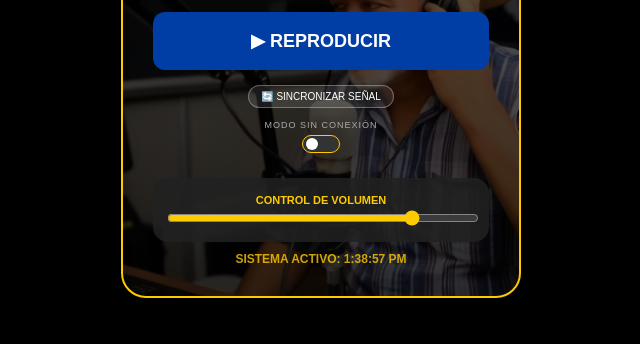
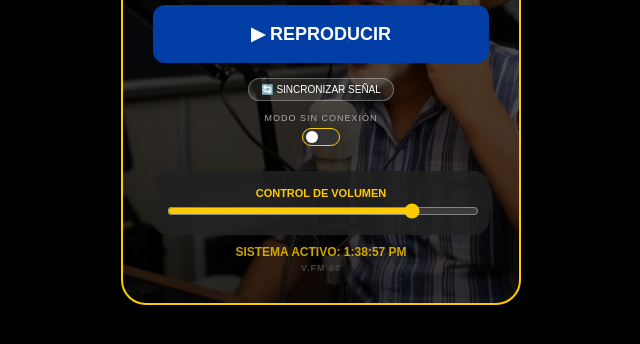
Before and after one commit to miempresaprotik/FM-Center-Venezuela-, a plain HTML site: page index.html in a window 1280 px wide. Shown: the part 346-690 px from the top of the page, without its empty margins (319-959 px from the left). Drawn offline with Linux system fonts and the light colour scheme; no server answers.

Commit message:
Update index.html

```diff
--- a/index.html
+++ b/index.html
@@ -25,6 +25,9 @@
         .vol-container { margin-top: 25px; background: rgba(34, 34, 34, 0.85); padding: 12px; border-radius: 15px; width: 100%; box-sizing: border-box; }
         input[type=range] { width: 100%; cursor: pointer; accent-color: #fecb00; }
         #reloj-mini { font-size: 12px; color: #fecb00; margin-top: 10px; font-weight: bold; opacity: 0.8; }
+
+        /* TU VERSION DISCRETA */
+        #ver-tag { font-size: 9px; color: #444; margin-top: 4px; letter-spacing: 1px; font-weight: bold; }
 
         .reserva-cont { margin-top: 12px; display: flex; flex-direction: column; align-items: center; gap: 5px; }
         .reserva-label { font-size: 9px; color: #aaa; letter-spacing: 1px; text-transform: uppercase; }
@@ -61,6 +64,7 @@
         <input type="range" id="volumen" min="0" max="1" step="0.1" value="0.8" oninput="ajustarVolumenManual(this.value)">
     </div>
     <div id="reloj-mini">Cargando sistema...</div>
+    <div id="ver-tag">V.FM 000</div>
     <audio id="player" crossorigin="anonymous"></audio>
 </div>
 
@@ -230,10 +234,12 @@
         const tiempoFuera = tsSalida ? (ahora - tsSalida) : 0;
         const skip = localStorage.getItem('skip_active') === 'true';
 
+        // CORRECCIÓN: Si forzarNueva es true (terminó canción), NO aplicamos tiempoFuera
         if (skip || forzarNueva || tiempoFuera >= 180000) {
-            if (localStorage.getItem('ultimo_indice') !== null) {
+            if (localStorage.getItem('ultimo_indice') !== null && !forzarNueva) {
                 indiceActual = (parseInt(localStorage.getItem('ultimo_indice')) + 1) || 0;
             }
+            // Si es forzada (onEnded), solo usamos el indiceActual que ya incrementó
             if (indiceActual >= listaMaestra.length) indiceActual = 0;
             localStorage.removeItem('skip_active');
             localStorage.removeItem('segundo_exacto');
@@ -248,9 +254,7 @@
         if (!navigator.onLine) {
             status.innerText = "Sintonía en reserva:\nEn espera de conexión";
             const tanqueOffline = JSON.parse(localStorage.getItem('inv_tanque') || "[]");
-            if (tanqueOffline.length > 0) {
-                track = tanqueOffline[0];
-            }
+            if (tanqueOffline.length > 0) { track = tanqueOffline[0]; }
         } else {
             if (!track) return;
             let nombre = track.name.replace(/\.mp3$/i, '').replace(/_/g, ' ').replace(/\(MP3_.*\)/gi, '');
@@ -261,6 +265,7 @@
         player.src = track.download_url;
         player.load();
 
+        // Solo retomar segundos si NO es una transición natural (terminó canción)
         if (navigator.onLine && !skip && !forzarNueva) {
             const segGuardado = parseFloat(localStorage.getItem('segundo_exacto'));
             if (segGuardado && tiempoFuera < 180000) {
@@ -289,11 +294,20 @@
         checkSyncCooldown();
 
         try {
-            // ÚNICO CAMBIO ESENCIAL: Se agrega ?t=${Date.now()} para evitar caché vieja
-            let promesas = bibliotecas.map(c => fetch(`https://api.github.com/repos/${c.usuario}/${c.repo}/contents/${c.carpeta}?t=${Date.now()}`).then(r => r.json()).catch(() => []));
+            let promesas = bibliotecas.map(c => fetch(`https://api.github.com/repos/${c.usuario}/${c.repo}/contents/${c.carpeta}`).then(r => r.json()).catch(() => []));
             const resultados = await Promise.all(promesas);
             listaMaestra = [];
-            resultados.forEach(data => { if(Array.isArray(data)) listaMaestra.push(...data.filter(f => f.name.toLowerCase().endsWith('.mp3'))); });
+            let exitos = 0;
+
+            resultados.forEach(data => {
+                if(Array.isArray(data) && data.length > 0) {
+                    listaMaestra.push(...data.filter(f => f.name.toLowerCase().endsWith('.mp3')));
+                    exitos++;
+                }
+            });
+
+            // TAG DISCRETO: Cantidad de carpetas cargadas + Total de canciones
+            document.getElementById('ver-tag').innerText = `V.FM ${exitos}${listaMaestra.length}`;
 
             if(listaMaestra.length > 0) localStorage.setItem('resp_maestro', JSON.stringify(listaMaestra));
         } catch (e) {
@@ -353,13 +367,13 @@
             if (inv.length > 0) {
                 inv.shift();
                 localStorage.setItem('inv_tanque', JSON.stringify(inv));
-                // Actualización inmediata del contador visual
                 document.getElementById('cant-reserva').innerText = inv.length;
             }
         }
         localStorage.removeItem('segundo_exacto');
         localStorage.removeItem('timestamp_salida');
         localStorage.removeItem('nombre_pista');
+        // Pasamos true para indicar que terminó la canción
         reproducirSiguiente(true);
     };
 
```
